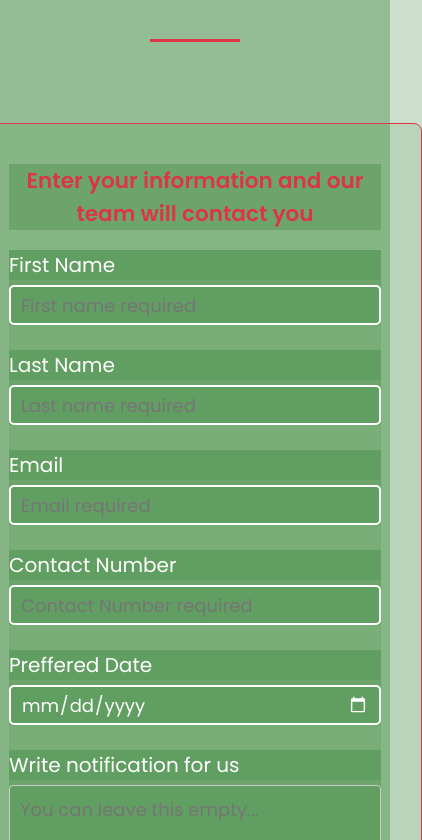
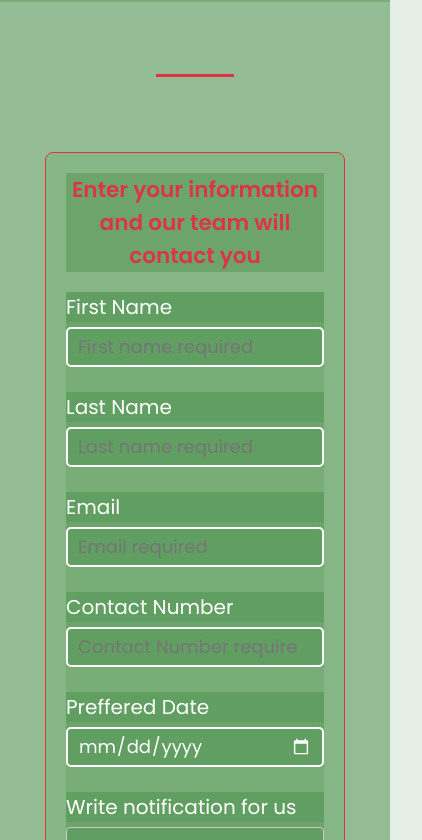
Before and after one commit to MarkoP00/wheels-car-detailing, a Vue app: page /#/contact in a window 390 px wide. Before the commit this address led to /#/. Shown: the part 7144-7984 px from the top of the page, 422 px wide, since content can reach past the window. Built offline with nearby package versions, Linux system fonts and the light colour scheme.

Commit message:
Form fix

```diff
--- a/src/components/UserForm.vue
+++ b/src/components/UserForm.vue
@@ -243,9 +243,10 @@ main {
 }
 
 form {
-  max-width: 600px;
+  width: 500px;
+  min-width: 300px;
   background: rgba(0, 0, 0, 0.6);
-  padding: 40px;
+  padding: 20px;
   border-radius: 8px;
   margin: 0 auto;
   border: 1px solid #dc3545;
@@ -334,6 +335,11 @@ textarea:focus {
   border: 1px solid #dc3545;
 }
 
+@media (max-width: 540px) {
+  form {
+    width: 200px;
+  }
+}
 @media (max-width: 376px) {
   .formText::before {
     left: 30%;
```
